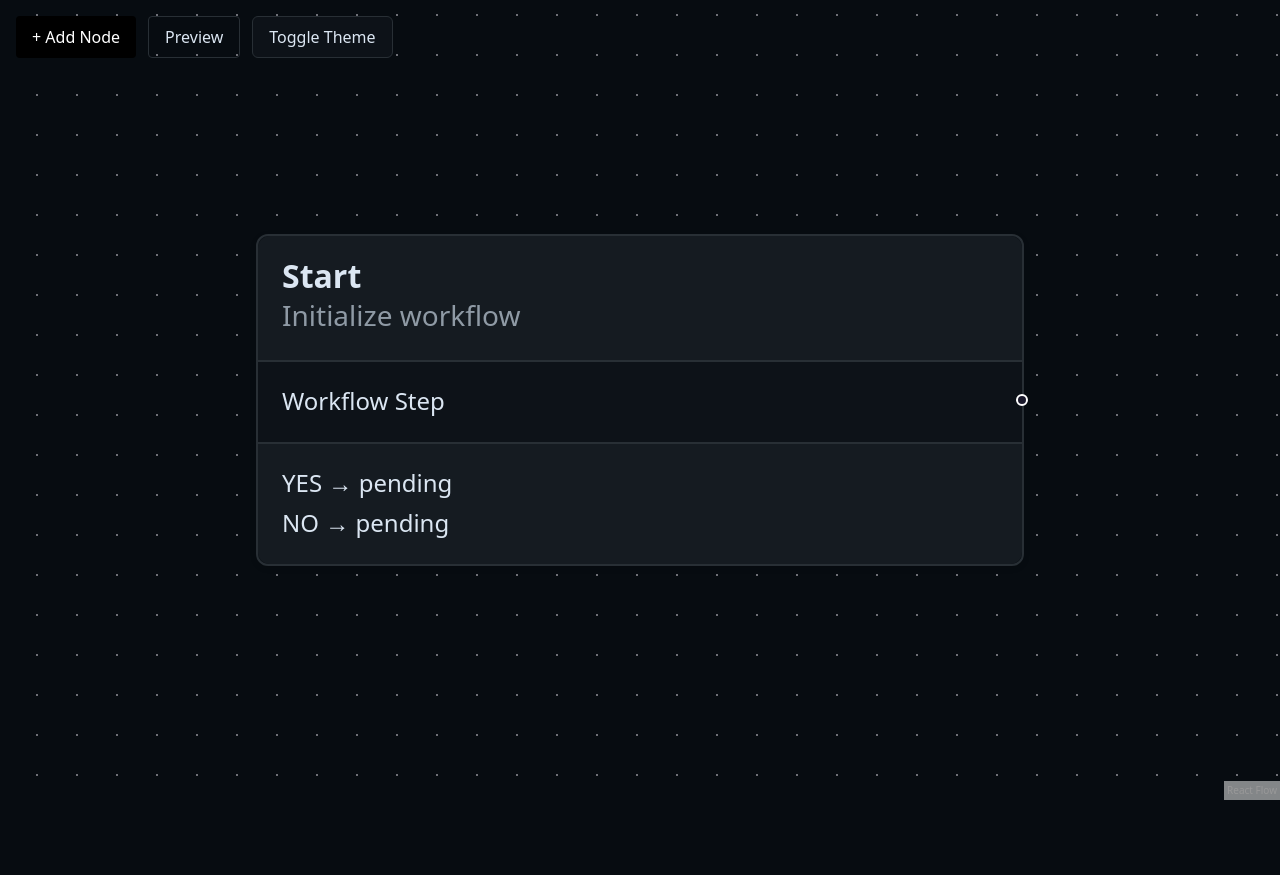
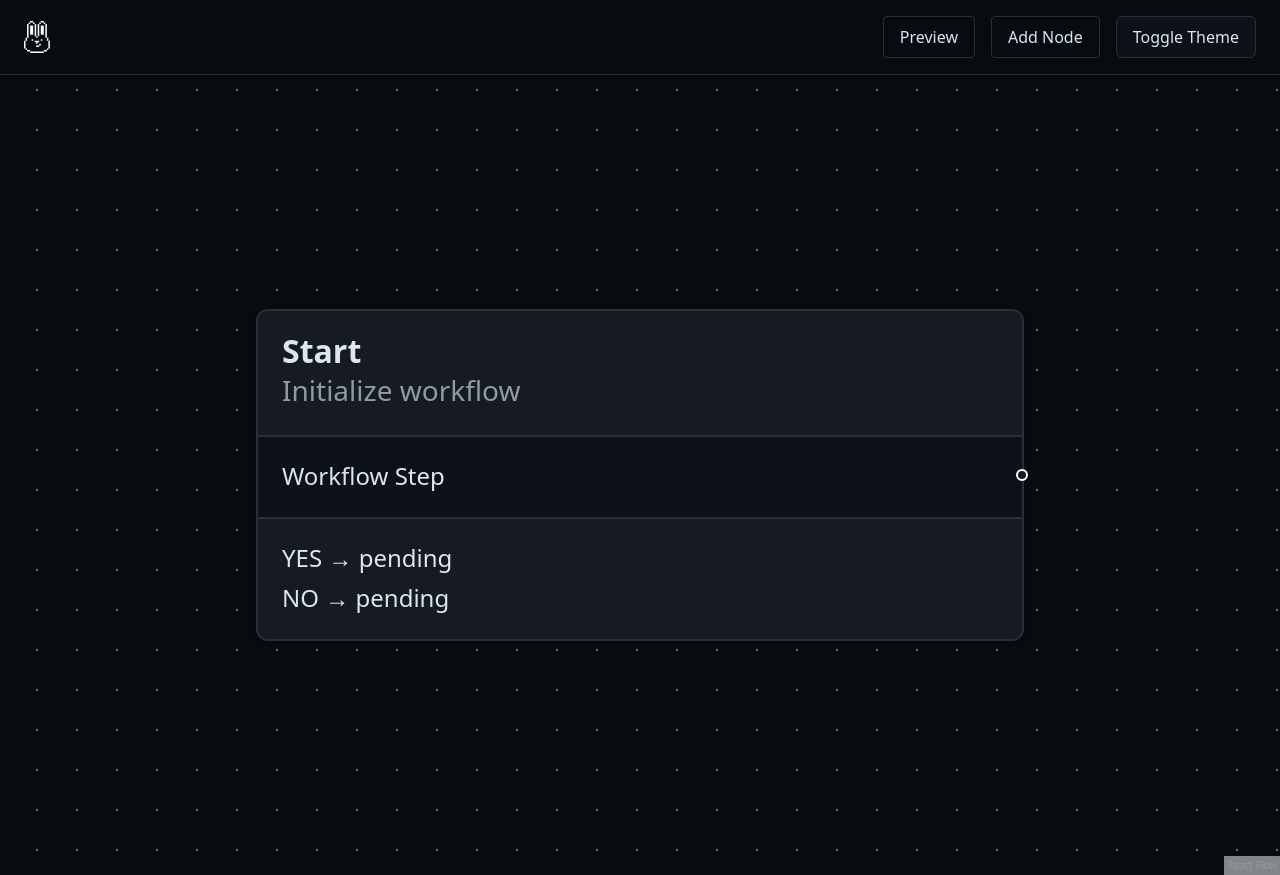
Before and after one commit to Kunal21345/rabbit, a Next.js app: page / in a window 1280 px wide. Before the commit the page ends 800 px from the top, so only its background shows below. Built offline with nearby package versions, Linux system fonts and the light colour scheme.

Commit message:
feat: add Header component with logo and children support

```diff
--- a/app/page.tsx
+++ b/app/page.tsx
@@ -13,7 +13,7 @@ import {
   EdgeChange,
   applyEdgeChanges,
 } from "@xyflow/react";
-
+import { Header } from "@/components/header";
 import { Canvas } from "@/components/ai-elements/canvas";
 import { Edge as CustomEdge } from "@/components/ai-elements/edge";
 
@@ -485,23 +485,16 @@ export default function WorkflowBuilder() {
 
   return (
     <div className="w-full h-screen relative">
-      <div className="absolute top-4 left-4 z-10 flex gap-3">
-        <button
-          onClick={addNode}
-          className="px-4 py-2 bg-black text-white rounded"
-        >
-          + Add Node
-        </button>
-
-        <button
-          onClick={handlePreview}
-          className="px-4 py-2 border rounded"
-        >
+      <Header>
+        <button onClick={handlePreview} className="px-4 py-2 border rounded">
           Preview
         </button>
+        <button onClick={addNode} className="px-4 py-2 border rounded">
+          Add Node
+        </button>
+        <ThemeToggle />
 
-        <ThemeToggle />
-      </div>
+        </Header>
 
       <Canvas
         nodes={canvasNodes}
--- /dev/null
+++ b/components/header.tsx
@@ -0,0 +1,29 @@
+"use client";
+
+import Image from "next/image";
+import type { ReactNode } from "react";
+
+type HeaderProps = {
+  children?: ReactNode;
+};
+
+export function Header({ children }: HeaderProps) {
+  return (
+    <header className="flex items-center justify-between border-b border-border px-6 py-4">
+      <div className="flex items-center gap-3">
+        <Image
+          src="/logo.svg"
+          alt="Workflow App logo"
+          width={26}
+          height={32}
+          priority
+          className="dark:invert"
+        />
+      </div>
+
+      <div className="flex items-center gap-4">
+        {children}
+      </div>
+    </header>
+  );
+}
```
Also changed, not shown: public/logo.svg (added).
